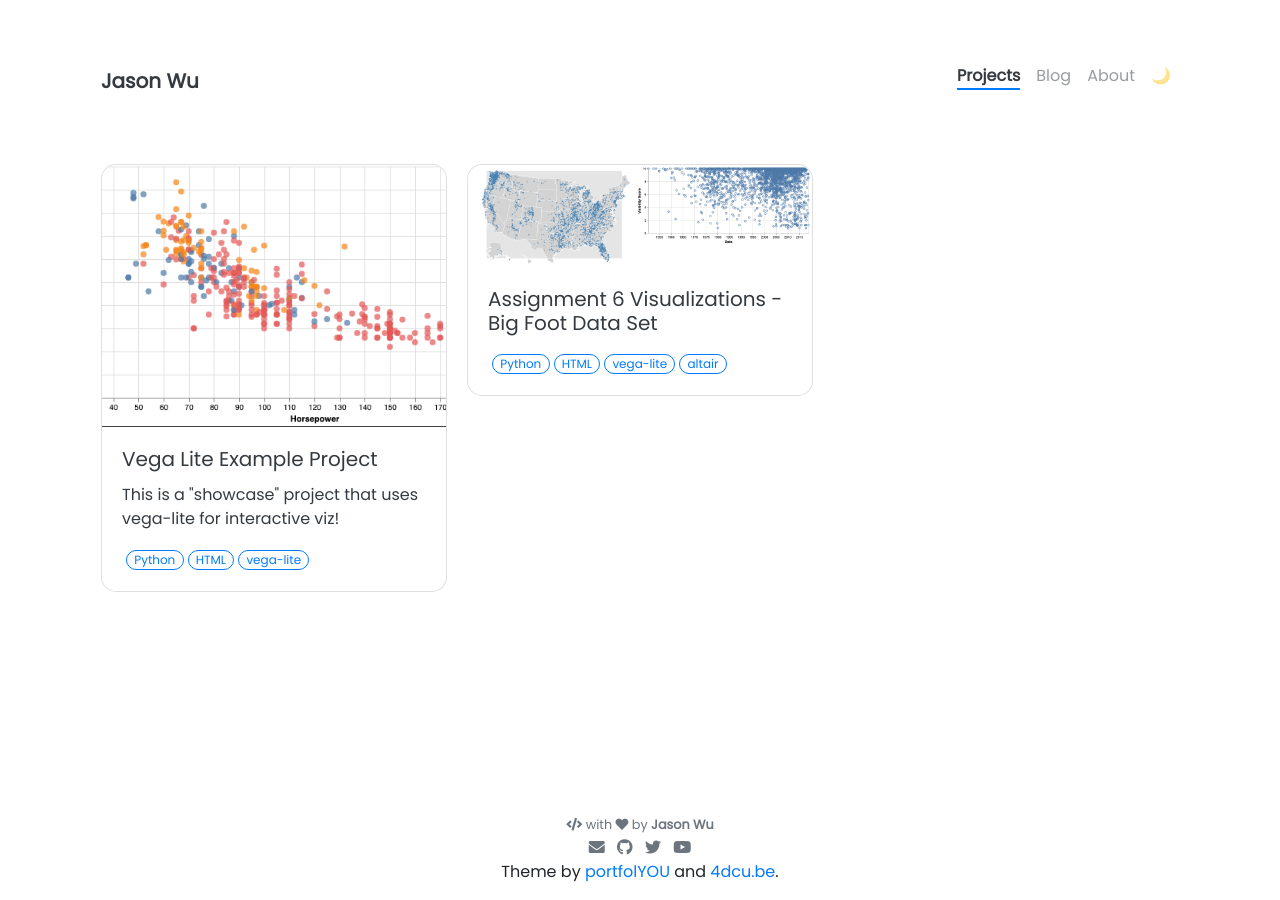
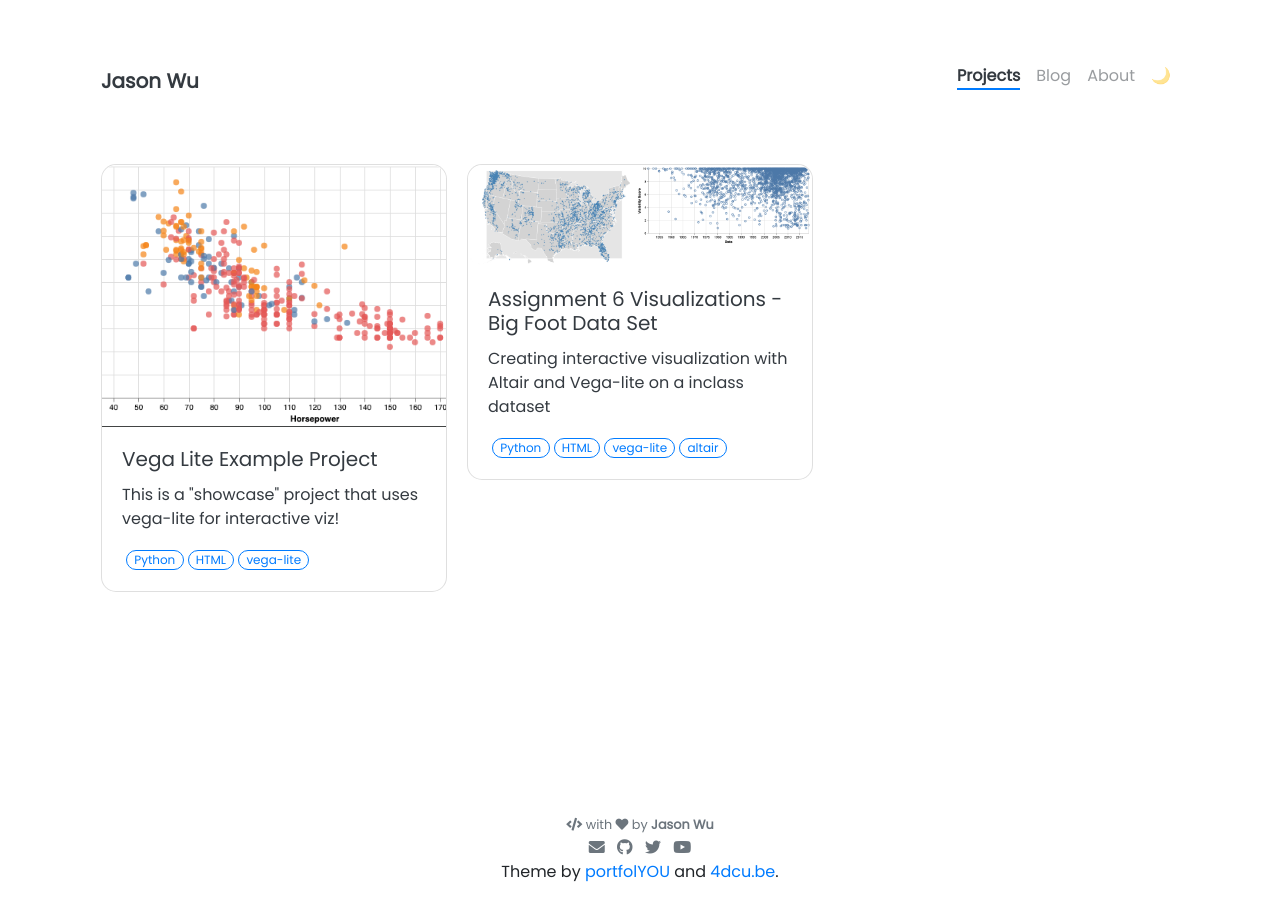
Before and after one commit to jwu249/jwu249.github.io, a Jekyll site: the page built from pages/projects.html, in a window 1280 px wide. Built offline with Jekyll 4.4.1, drawn with Linux system fonts in a browser that asks for light colours; nearby versions of some CDN libraries.

Commit message:
Final changes

```diff
--- a/_projects/2_Vega_lite_project copy.md
+++ b/_projects/2_Vega_lite_project copy.md
@@ -2,7 +2,7 @@
 name: Assignment 6 Visualizations - Big Foot Data Set
 tools: [Python, HTML, vega-lite, altair]
 image: assets/pngs/altair_viz1.png
-description:
+description: Creating interactive visualization with Altair and Vega-lite on a inclass dataset
 custom_js:
   - vega.min
   - vega-lite.min
@@ -31,7 +32,7 @@
 #### Design:
 In the design of this page, I wanted a visual that is easy to understand but incorporates elements of data on a map where people can visually see where people have supposely seen Big Foot. I went with Quantitative data as I was able to map the longitude and latitude onto the map. Additionally, I chose the cool steel color to color the points instead to visually contrast the map.
 
-### Seasons and UV Index Chart
+## Seasons and UV Index Chart
 <div id="uv-index-chart" style="width: 100%;"></div>
 
 <script src="https://cdn.jsdelivr.net/npm/vega@5"></script>
@@ -57,9 +58,9 @@
 Below are links to the data and analysis code:
 
 <div class="left">
-{% include elements/button.html link="https://raw.githubusercontent.com/UIUC-iSchool-DataViz/is445_data/main/bfro_reports_fall2022.csv" text="The Data" %}
+{% include elements/button.html link="https://raw.githubusercontent.com/UIUC-iSchool-DataViz/is445_data/main/bfro_reports_fall2022.csv" text="Big_Foot Data" %}
 </div>
 
 <div class="right">
-{% include elements/button.html link="https://blog.4dcu.be/programming/2021/05/03/Interactive-Visualizations.html" text="The Analysis" %}
+{% include elements/button.html link="https://github.com/jwu249/jwu249.github.io/blob/main/python_notebooks/altair_viz.ipynb" text="The Analysis" %}
 </div>
```
Also changed, not shown: other parts of _projects/2_Vega_lite_project copy.md (+3 -2 lines), 3 other files.
